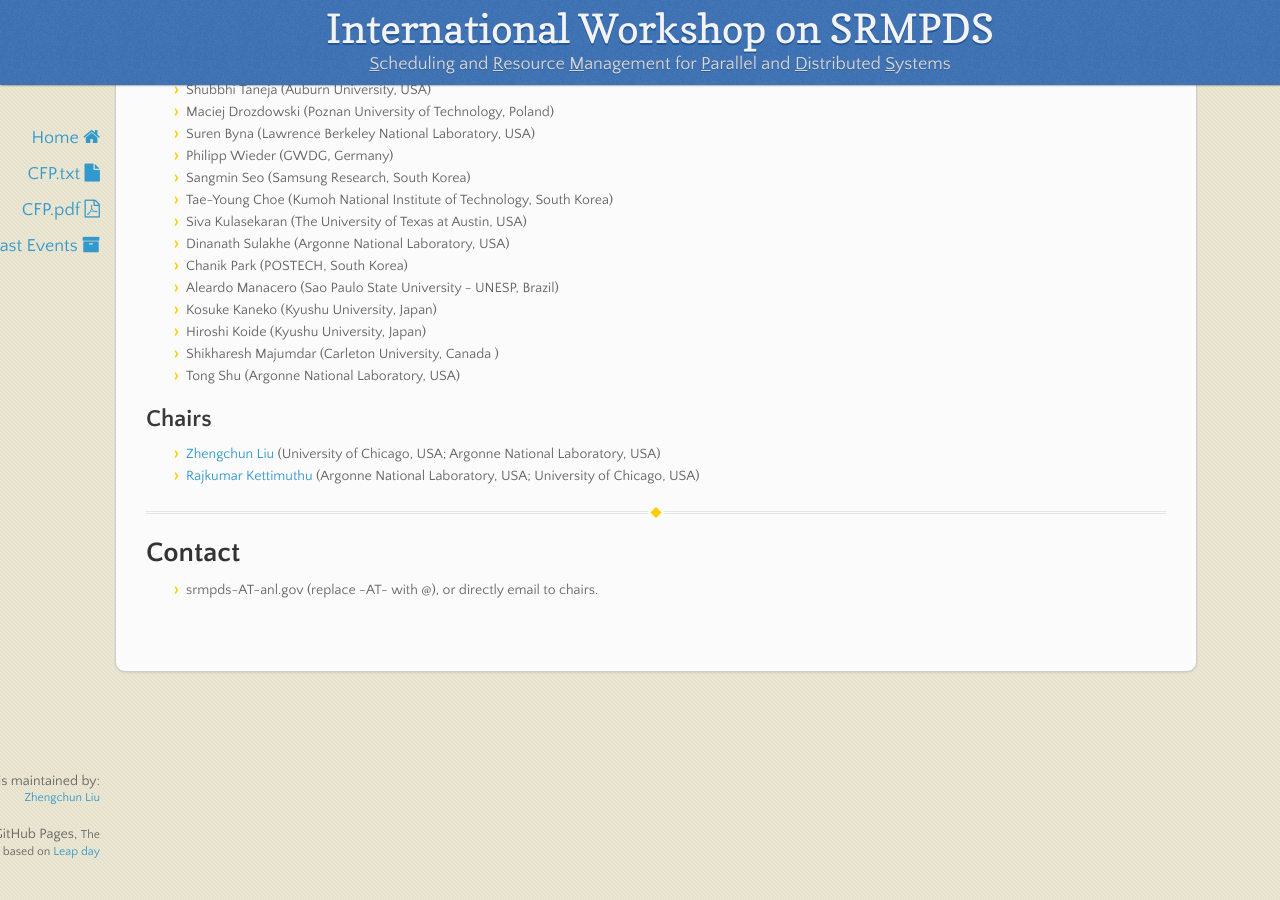
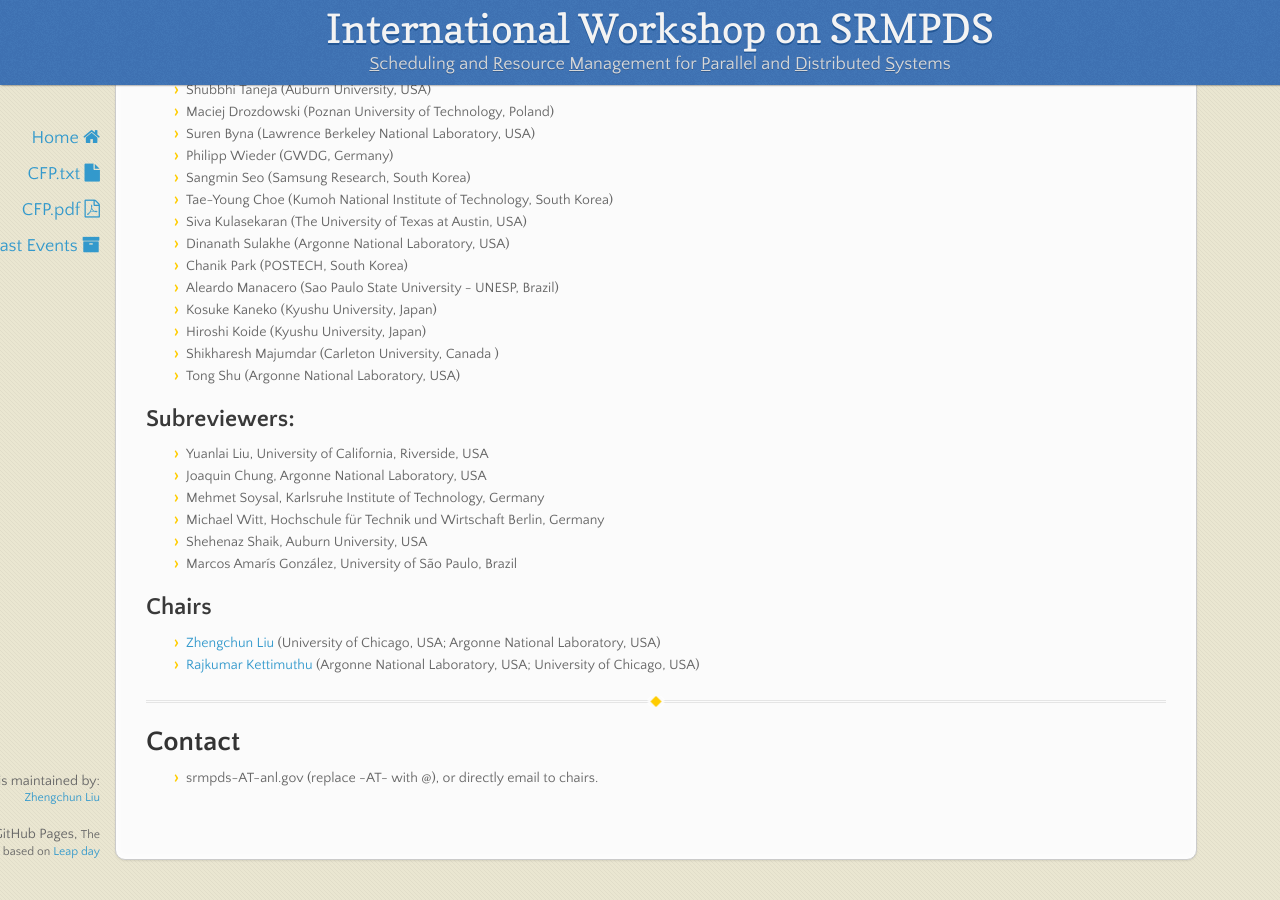
Before and after one commit to srmpds/srmpds.github.io, a Jekyll site: the page built from index.md, in a window 1280 px wide and 900 px high, scrolled down 2792 px. Built offline with Jekyll 4.4.1, drawn with Linux system fonts in a browser that asks for light colours; nearby versions of some CDN libraries.

Commit message:
add, delete, polish etc.

```diff
--- a/index.md
+++ b/index.md
@@ -105,6 +105,14 @@ Events will be held on August 13, at the Erb Memorial Union of the University of
 * Shikharesh Majumdar (Carleton University, Canada )
 * Tong Shu (Argonne National Laboratory, USA)
 
+## Subreviewers:
+* Yuanlai Liu, University of California, Riverside, USA
+* Joaquin Chung, Argonne National Laboratory, USA
+* Mehmet Soysal, Karlsruhe Institute of Technology, Germany
+* Michael Witt, Hochschule für Technik und Wirtschaft Berlin, Germany
+* Shehenaz Shaik, Auburn University, USA
+* Marcos Amarís González, University of São Paulo, Brazil
+
 ## Chairs
 * [Zhengchun Liu](https://lzhengchun.github.io/) (University of Chicago, USA; Argonne National Laboratory, USA)
 * [Rajkumar Kettimuthu](http://mcs.anl.gov/~kettimut/) (Argonne National Laboratory, USA; University of Chicago, USA)
```
